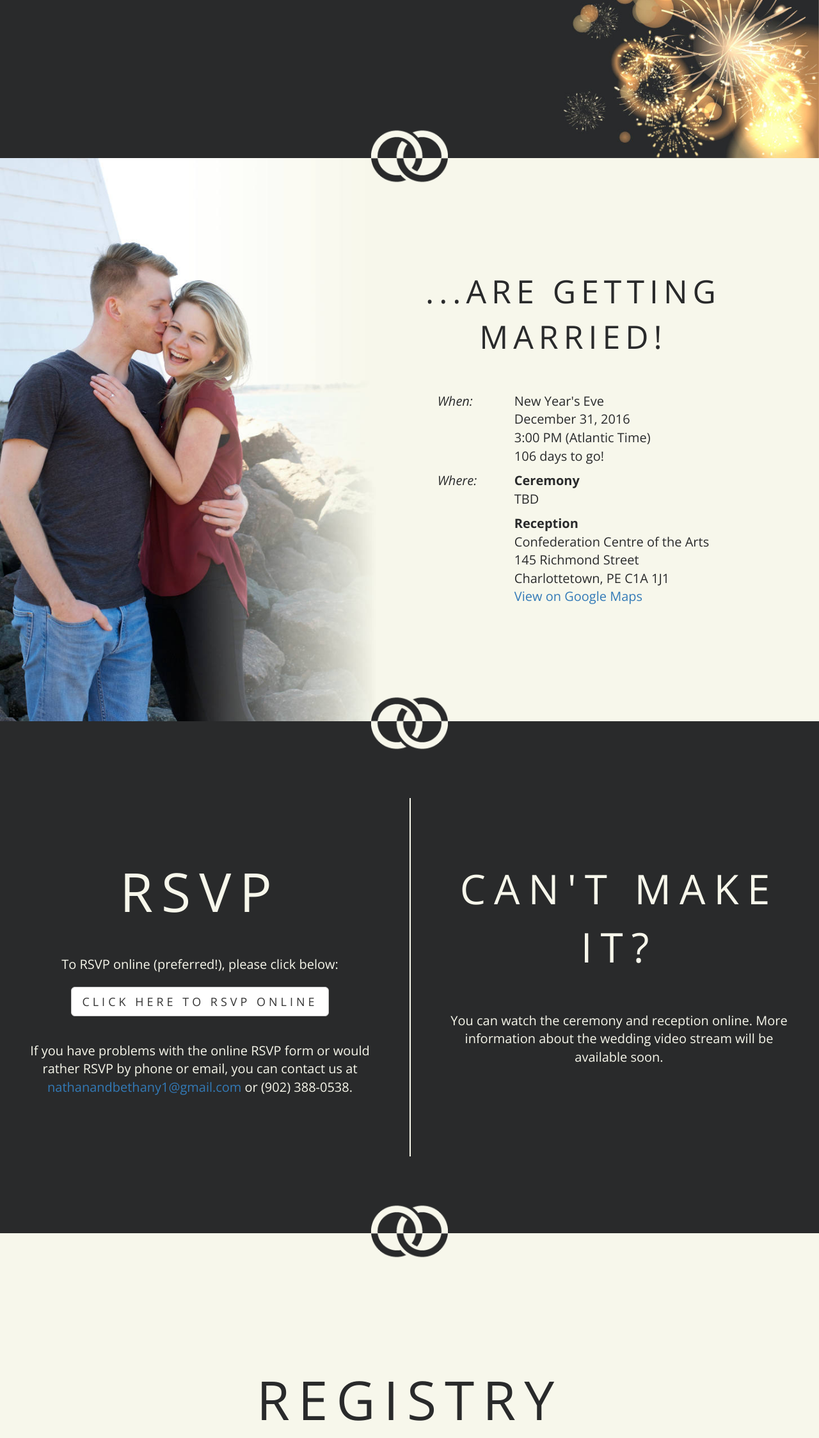
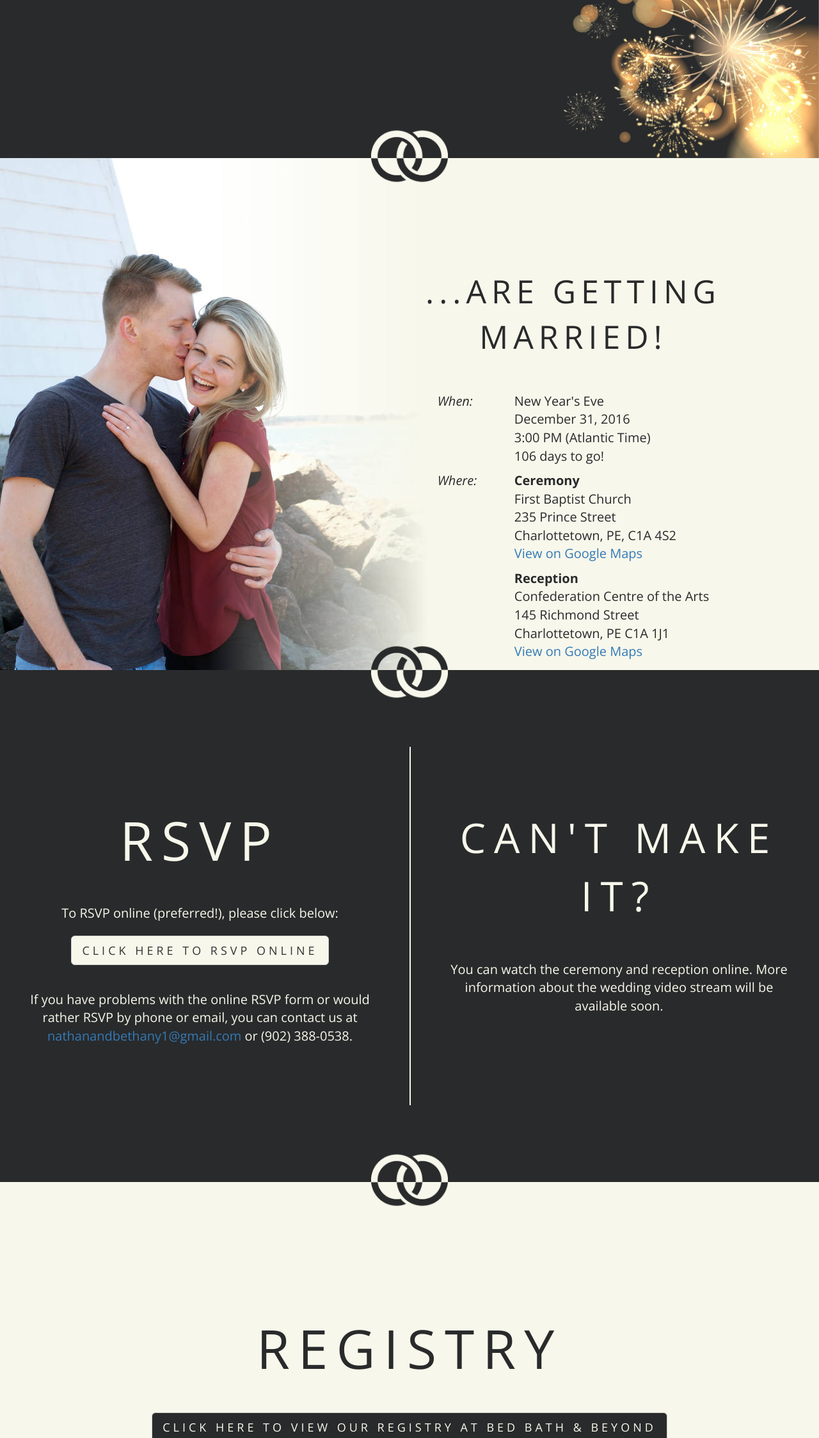
Before and after one commit to nfriend/wedding-website, a website: page index.html in a window 1280 px wide. Shown: the part 553-2800 px from the top of the page at 64% size. Drawn offline with nearby package versions, Linux system fonts and the light colour scheme.

Commit message:
adding registry and ceremony info

```diff
--- a/index.html
+++ b/index.html
@@ -25,7 +25,7 @@
         <img class="fireworks hidden-xs hidden-portrait" src="assets/fireworks.jpg" />
         <img class="rings" src="assets/rings.png" />
     </div>
-    <div class="section" id="info" style="height: 110vh;">
+    <div class="section" id="info" style="min-height:800px;">
         <div class="are-getting-married-container">
             <div class="are-getting-married">...ARE GETTING MARRIED!</div>
             <div class="when-where-container">
@@ -33,11 +33,16 @@
                 <div class="column column-2">New Year's Eve<br />December 31, 2016<br />3:00 PM (Atlantic Time)<br /><span id="days-until"></span></div>
                 <div class="column column-1">Where:</div>
                 <div class="column column-2">
-                    <b>Ceremony</b><br /> TBD
-                    <br />
+                    <b style="display: block;">Ceremony</b> First Baptist Church<br /> 235 Prince Street<br /> Charlottetown,
+                    PE, C1A 4S2<br />
+                    <a target="_blank" href="https://goo.gl/maps/pyojd31rLsn">View on Google Maps</a><br />
                     <b style="margin-top: 10px; display: block;">Reception</b> Confederation Centre of the Arts<br /> 145
                     Richmond Street<br /> Charlottetown, PE C1A 1J1<br />
                     <a target="_blank" href="https://goo.gl/maps/eM1P1kKiQu42">View on Google Maps</a><br />
+                    <br />
+                    <br />
+                    <br />
+                    <br />
                 </div>
             </div>
         </div>
@@ -88,7 +93,9 @@
         <div class="registry">
             <div class="registry-title">REGISTRY</div>
             <div class="registry-info">
-                More information about the registry coming soon!
+                <a target="_blank" class="btn btn-default btn-lg registry-button" href="https://www.bedbathandbeyond.ca:443/store/giftregistry/view_registry_guest.jsp?registryId=543583663&eventType=Wedding&pwsurl=">CLICK HERE TO VIEW OUR REGISTRY AT BED BATH & BEYOND</a>
+                <br /><br />
+                <em>Please let us know if you have any problems accessing the registry!</em>
             </div>
         </div>
         <img class="rings inverted" src="assets/rings-inverted.png" />
@@ -162,7 +169,8 @@
             <div class="travel-info">
                 <div class="row">
                     <div class="col-md-offset-3 col-md-6">
-                        We would love to welcome you to Charlottetown! If you'd like a ride from the airport we'd be happy to find you one.  Otherwise, the following rental car companies are available at the Charlottetown airport:
+                        We would love to welcome you to Charlottetown! If you'd like a ride from the airport we'd be happy to find you one. Otherwise,
+                        the following rental car companies are available at the Charlottetown airport:
                         <br /><br />
                     </div>
                 </div>
@@ -283,7 +291,8 @@
                 <div class="row">
                     <div class="col-sm-offset-1 col-sm-10">
                         <p>
-                            Do some <b>winter sports</b> at <a href="https://www.tourismpei.com/brookvale-activity-park">Brookvale Winter Activity Park</a><br />
+                            Do some <b>winter sports</b> at <a href="https://www.tourismpei.com/brookvale-activity-park">Brookvale Winter Activity Park</a><br
+                            />
                             <em style="color: #888">Note: located about 25 minutes outside of Charlottetown</em>
                         </p>
                     </div>
@@ -300,8 +309,8 @@
                 <a target="_blank" href="https://www.instagram.com/explore/tags/bethfriendsforever/">#bethfriendsforever</a>,
                 <a target="_blank" href="https://www.instagram.com/explore/tags/marryyourbethfriend/">#marryyourbethfriend</a>,
                 <a target="_blank" href="https://www.instagram.com/explore/tags/friendkippisforever/">#friendkippisforever</a>,
-                <a target="_blank" href="https://www.instagram.com/explore/tags/friendrequestaccepted/">#friendrequestaccepted</a><br />
-                or really any hashtag that combines our names in a punny way.
+                <a target="_blank" href="https://www.instagram.com/explore/tags/friendrequestaccepted/">#friendrequestaccepted</a><br
+                /> or really any hashtag that combines our names in a punny way.
             </div>
         </div>
     </div>
--- a/styles/wedding-website.scss
+++ b/styles/wedding-website.scss
@@ -11,8 +11,8 @@ body, html {
     font-family: 'Open Sans', sans-serif;
 
     .section {
-        height: 100vh;
-        min-height: 580px;
+        min-height: 100vh;
+        //min-height: 750px;
         position: relative;
         background-color: $light;
 
@@ -20,10 +20,10 @@ body, html {
             background-color: $dark;
         }
 
-        &.unrestricted-height {
-            height: auto;
-            min-height: auto;
-        }
+        // &.unrestricted-height {
+        //     height: auto;
+        //     min-height: auto;
+        // }
     }
 
     .title-container {
@@ -58,7 +58,7 @@ body, html {
     }
 
     .baethany {
-        height: 110vh;
+        //height: 110vh;
         min-height: 580px;
         left: 0;
         top: 0;
@@ -104,6 +104,7 @@ body, html {
         .when-where-container {
             display: inline-block;
             margin-top: 50px;
+            margin-bottom: 50px;
 
             .column {
                 margin-bottom: 10px;
@@ -140,6 +141,11 @@ body, html {
             .rsvp-button {
                 letter-spacing: 5px;
                 margin-top: 20px;
+                background: $light;
+
+                &:hover {
+                    background: #e6e6e6;
+                }
             }
         }
     }
@@ -193,6 +199,21 @@ body, html {
 
         .registry-info {
             font-size: 20px;
+            margin-top: 40px;
+        }
+
+        .registry-button {
+            float: none;
+            clear: both;
+            letter-spacing: 5px;
+            white-space: normal;
+            max-width: 90%;
+            background: $dark;
+            color: $light;
+
+            &:hover {
+                background: lighten($dark, 10%);
+            }
         }
     }
 
@@ -332,7 +353,7 @@ body, html {
         }
 
         #rsvp {
-            height: 170vh;
+            height: 220vh;
         }
 
         .rsvp {
```
Also changed, not shown: styles/wedding-website.css.
